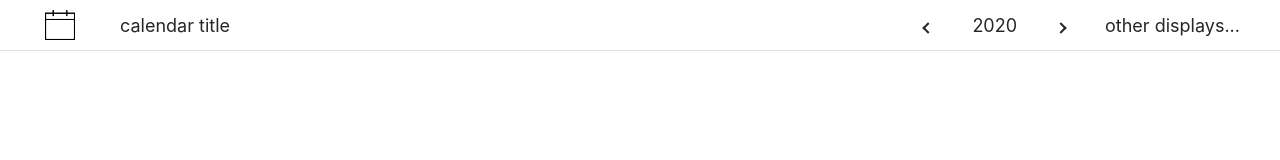
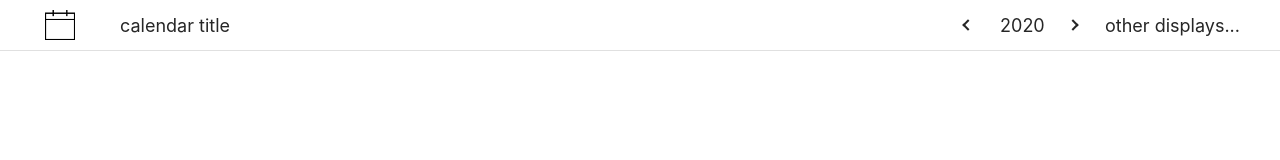
Before and after one commit to emauldin84/calendar-app-react, a React (Create React App) app: page / in a window 1280 px wide. Shown: the top 160 px of the page. Built offline with nearby package versions, Linux system fonts and the light colour scheme.

Commit message:
styles arrows further

```diff
--- a/src/components/Navbar/Navbar.css
+++ b/src/components/Navbar/Navbar.css
@@ -40,6 +40,10 @@ i {
     padding: 3px;
 }
 
+.year {
+    width: 40px;
+}
+
 .right {
     transform: rotate(-45deg);
     -webkit-transform: rotate(-45deg);
@@ -49,3 +53,19 @@ i {
     transform: rotate(135deg);
     -webkit-transform: rotate(135deg);
 }
+.arrow-containers {
+    display: flex;
+    align-items: center;
+    width: 25px;
+    height: 25px;
+    padding: 0;
+    border-radius: 50%;
+    align-items: center;
+    justify-content: center;
+
+}
+
+.arrow-containers:hover {
+    background: #e0e0e0;
+
+}
--- a/src/components/Navbar/Navbar.js
+++ b/src/components/Navbar/Navbar.js
@@ -11,12 +11,12 @@ const Navbar = (props) => {
                 <div className='nav-items'>calendar title</div>
             </div>
             <div className='right-nav-container'>
-                <div className='nav-items'>
-                    <i class="arrow left" onClick={props.decYear}></i>
+                <div className='nav-items arrow-containers' onClick={props.decYear}>
+                    <i class="arrow left"></i>
                 </div>
-                <div className='nav-items'>{props.year}</div>
-                <div className='nav-items'>
-                    <i class="arrow right" onClick={props.incYear}></i>
+                <div className='nav-items year'>{props.year}</div>
+                <div className='nav-items arrow-containers' onClick={props.incYear}>
+                    <i class="arrow right"></i>
                 </div>
                 <div className='nav-items'>other displays...</div>
             </div>
```
